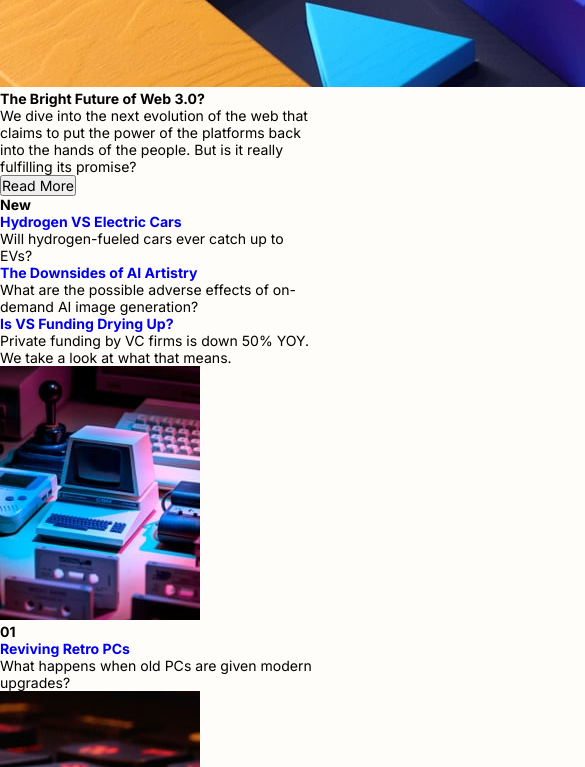
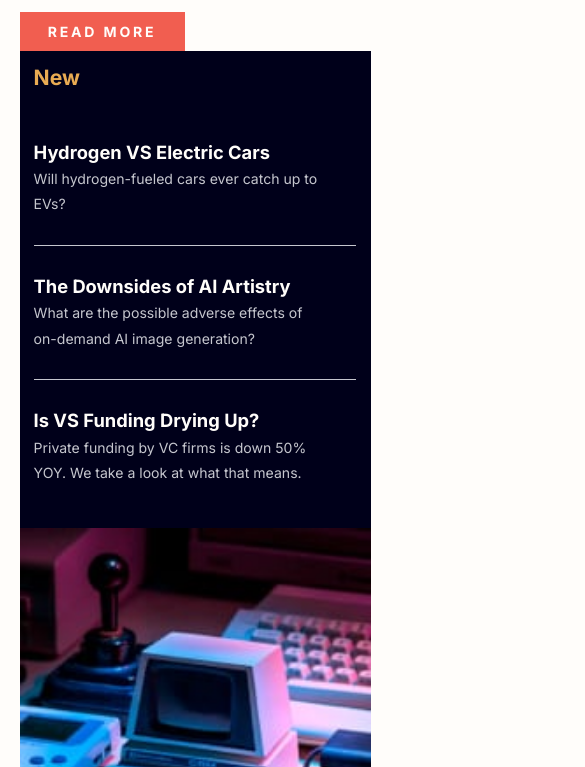
Before and after one commit to FrontendMentor-Lecap/News-Homepage-Main, a plain HTML site: page index.html in a window 390 px wide. Shown: the part 553-1320 px from the top of the page, 585 px wide, since content can reach past the window. Drawn offline with Linux system fonts and the light colour scheme.

Commit message:
CSS started, mobile first

```diff
--- a/index.html
+++ b/index.html
@@ -50,10 +50,7 @@
       </header>
 
       <main>
-        <img
-          src="./assets/images/image-web-3-desktop.jpg"
-          alt="Figures image"
-        />
+        <img src="./assets/images/image-web-3-mobile.jpg" alt="Figures image" />
         <div class="main-title"><h1>The Bright Future of Web 3.0?</h1></div>
         <div class="main-paragraph">
           <p>
--- a/style.css
+++ b/style.css
@@ -28,15 +28,83 @@ body {
 }
 
 .container {
-    max-width: 80%;
+    max-width: 90%;
+    margin: 1rem auto;
 }
 
 nav {
     display: flex;
     justify-content: space-between;
+    margin-bottom: 1.5rem;
+}
+
+nav img {
+    width: 2.5rem;
 }
 
 .nav-text ul {
     display: flex;
+}
 
+main img {
+    width: 100%;
 }
+
+.main-title {
+    margin-top: 1rem;
+}
+
+.main-title h1 {
+    font-size: 2.7rem;
+    font-weight: bolder;
+    line-height: 1;
+    color: var(--vdBlue);
+}
+
+.main-paragraph {
+    color: var(--dgrayBlue);
+    margin-top: 1rem;
+    max-width: 37ch;
+}
+
+button {
+    margin-top: 1rem;
+    background-color: var(--red);
+    border: none;
+    color: var(--white);
+    text-transform: uppercase;
+    font-weight: bold;
+    letter-spacing: 0.2em;
+    padding: 0.8em 2em;
+}
+
+.new-grid {
+    background-color: var(--vdBlue);
+    padding: 1em;
+    color: var(--grayBlue);
+    line-height: 1.8em;
+}
+
+.new-grid h2 {
+    color: var(--orange);
+    font-size: 1.5em;
+    margin-bottom: 1em;
+}
+
+.new-grid a {
+    color: var(--white);
+    font-size: 1.3em;
+}
+
+.new-article {
+    padding: 2em 0;
+    border-bottom: 1px solid var(--grayBlue);
+}
+
+.new-article p {
+    max-width: 32ch;
+}
+
+.new-article:nth-last-child(1) {
+    border-bottom: none;
+}
```
